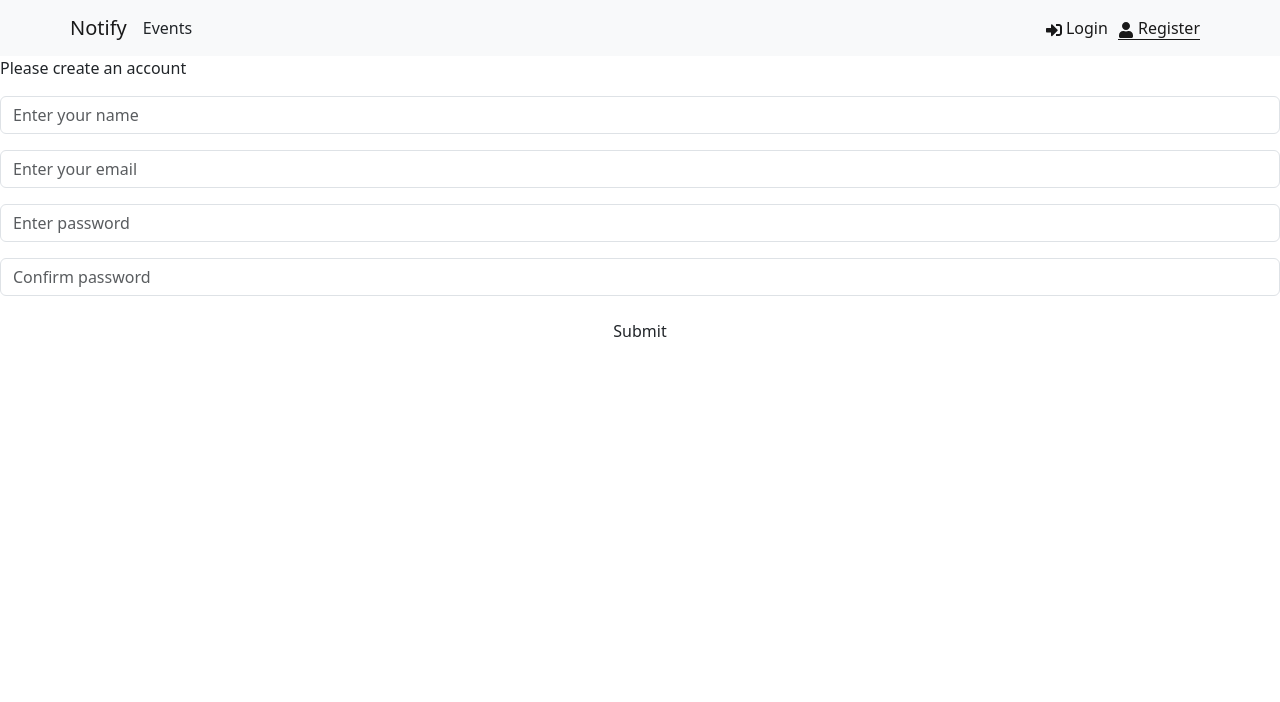
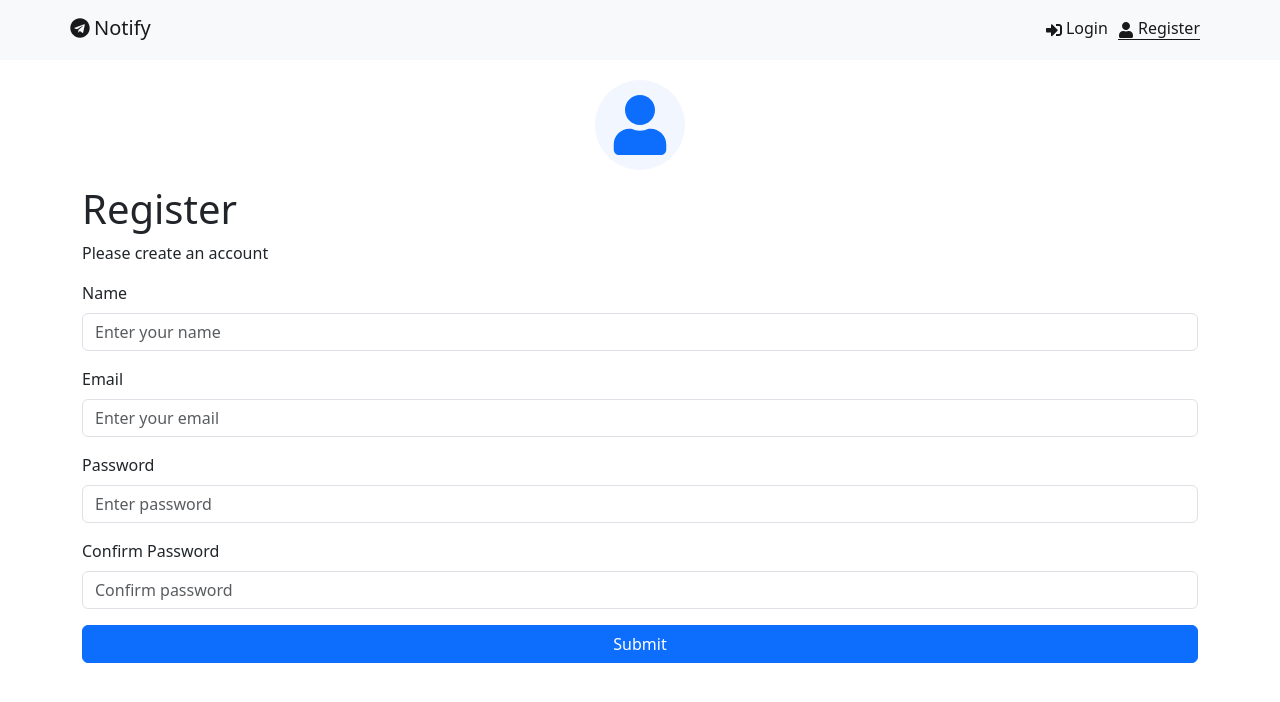
Before and after one commit to patriziosbr/notifybeta, a React (Create React App) app in the folder frontend/: page /register in a window 1280 px wide. Shown: the top 702 px of the page. Built offline with nearby package versions, Linux system fonts and the light colour scheme.

Commit message:
stile login register

```diff
--- a/frontend/src/components/Header.jsx
+++ b/frontend/src/components/Header.jsx
@@ -1,11 +1,16 @@
-import { FaSignInAlt, FaSignOutAlt, FaUser } from 'react-icons/fa'
-import { Link, useNavigate, NavLink } from 'react-router-dom'
+import { FaSignInAlt, FaSignOutAlt, FaUser, FaTelegram } from 'react-icons/fa'
+import { useNavigate, NavLink } from 'react-router-dom'
 import { useSelector, useDispatch } from 'react-redux'
 import { logout, reset } from '../features/auth/authSlice'
 
-import Container from 'react-bootstrap/Container';
 import Navbar from 'react-bootstrap/Navbar';
 import Nav from 'react-bootstrap/Nav';
+
+import Button from 'react-bootstrap/Button';
+import Form from 'react-bootstrap/Form';
+import Container from 'react-bootstrap/Container';
+import Row from 'react-bootstrap/Row';
+import Col from 'react-bootstrap/Col';
 
 function Header() {
   const navigate = useNavigate()
@@ -20,13 +25,16 @@ function Header() {
 
   return (
     <>
-    <Navbar className="bg-body-tertiary" fixed="top">
-      <Container>
-      <Navbar.Brand href='/'>Notify</Navbar.Brand>
+    <Container fluid className="bg-body-tertiary" style={{position:"fixed", top:"0", height:'60px'}}>
+      <Navbar className='container' >
+        <Navbar.Brand href='/' className='d-flex align-items-center'>
+            <FaTelegram className="mr-1"/>
+            Notify
+          </Navbar.Brand>
           <Nav className="me-auto">
-            {/* <NavLink style={{marginRight:'10px', textDecoration:"none"}} className="text-dark" activeclassname="active" to='/'>GoalSetter</NavLink> */}
-            {/* <NavLink style={{marginRight:'10px', textDecoration:"none"}} className="text-dark" activeclassname="active" to='/add-event'>Add Event</NavLink> */}
-            <NavLink style={{marginRight:'10px', textDecoration:"none"}} className="text-dark" activeclassname="active" to='/events'>Events</NavLink>
+            {/* <NavLink style={{marginRight:'10px', textDecoration:"none"}} className="text-dark" activeclassname="active" to='/'>GoalSetter</NavLink>
+            <NavLink style={{marginRight:'10px', textDecoration:"none"}} className="text-dark" activeclassname="active" to='/add-event'>Add Event</NavLink> */}
+            {user && (<NavLink style={{marginRight:'10px', textDecoration:"none"}} className="text-dark" activeclassname="active" to='/events'>Events</NavLink> )}
           </Nav>
           <Navbar.Toggle />
           <Navbar.Collapse className="justify-content-end">
@@ -47,43 +55,10 @@ function Header() {
               )}
             </Navbar.Text>
           </Navbar.Collapse>
+      </Navbar>
+
     </Container>
-    </Navbar>
-    {/* <header className='header'>
-      <div style={{display:'flex'}}>
-        <div style={{marginRight:'10px'}}>
-          <NavLink activeclassname="active" to='/'>GoalSetter</NavLink>
-        </div>
-        <div style={{marginRight:'10px'}}>
-          <NavLink activeclassname="active" to='/add-event'>Add Event</NavLink>
-        </div>
-        <div style={{marginRight:'10px'}}>
-          <NavLink activeclassname="active" to='/events'>Events</NavLink>
-        </div>
-      </div>
-      <ul>
-        {user ? (
-          <li>
-            <button className='btn' onClick={onLogout}>
-              <FaSignOutAlt /> Logout
-            </button>
-          </li>
-        ) : (
-          <>
-            <li>
-              <NavLink to='/login'>
-                <FaSignInAlt /> Login
-              </NavLink>
-            </li>
-            <li>
-              <NavLink to='/register'>
-                <FaUser /> Register
-              </NavLink>
-            </li>
-          </>
-        )}
-      </ul>
-    </header> */}
+
     </>
   )
 }
--- a/frontend/src/pages/Login.jsx
+++ b/frontend/src/pages/Login.jsx
@@ -5,6 +5,14 @@ import { useNavigate } from 'react-router-dom'
 import { toast } from 'react-toastify'
 import { login, reset } from '../features/auth/authSlice'
 import Spinner from '../components/Spinner'
+
+import Button from 'react-bootstrap/Button';
+import Form from 'react-bootstrap/Form';
+import Container from 'react-bootstrap/Container';
+import Row from 'react-bootstrap/Row';
+import Col from 'react-bootstrap/Col';
+
+import {AiOutlineLock} from 'react-icons/ai'
 
 function Login() {
   const [formData, setFormData] = useState({
@@ -57,45 +65,37 @@ function Login() {
 
   return (
     <>
-      <section className='heading'>
-        <h1>
-          <FaSignInAlt /> Login
-        </h1>
-        <p>Login and start setting goals</p>
-      </section>
-
-      <section className='form'>
-        <form onSubmit={onSubmit}>
-          <div className='form-group'>
-            <input
-              type='email'
-              className='form-control'
-              id='email'
-              name='email'
-              value={email}
-              placeholder='Enter your email'
-              onChange={onChange}
-            />
+      <Container>
+        <section style={{marginTop:"80px"}}>
+          <div style={{backgroundColor: "#f2f6ff",
+            borderRadius: "50%",
+            aspectRatio: "1",
+            display: "flex",
+            height: "90px",
+            margin: "auto",
+            justifyContent: "center",
+            alignItems: "center",
+            marginBottom: "15px"
+          }}>
+            <FaSignInAlt style={{fontSize:"60px", color:"#0d6efd" }}/>
           </div>
-          <div className='form-group'>
-            <input
-              type='password'
-              className='form-control'
-              id='password'
-              name='password'
-              value={password}
-              placeholder='Enter password'
-              onChange={onChange}
-            />
-          </div>
-
-          <div className='form-group'>
-            <button type='submit' className='btn btn-block'>
-              Submit
-            </button>
-          </div>
-        </form>
-      </section>
+          <h1>Login</h1>
+          <p>Login and start sending events</p>
+        </section>
+        <Form className="mb-3" onSubmit={onSubmit}>
+          <Form.Group className="mb-3">
+            <Form.Label>Email</Form.Label>
+            <Form.Control type="email" id='email' name="email" value={email} placeholder='Enter your email' onChange={onChange} />
+          </Form.Group>
+          <Form.Group className="mb-3">
+            <Form.Label>Password</Form.Label>
+            <Form.Control type="password" id='password' name="password" value={password} placeholder='Enter password' onChange={onChange} />
+          </Form.Group>
+          <Button className='btn btn-primary' style={{width:"100%"}}>
+            Submit
+          </Button>
+        </Form>
+      </Container>
     </>
   )
 }
--- a/frontend/src/pages/Register.jsx
+++ b/frontend/src/pages/Register.jsx
@@ -5,6 +5,12 @@ import { toast } from 'react-toastify'
 import { FaUser } from 'react-icons/fa'
 import { register, reset } from '../features/auth/authSlice'
 import Spinner from '../components/Spinner'
+
+import Button from 'react-bootstrap/Button';
+import Form from 'react-bootstrap/Form';
+import Container from 'react-bootstrap/Container';
+import Row from 'react-bootstrap/Row';
+import Col from 'react-bootstrap/Col';
 
 function Register() {
   const [formData, setFormData] = useState({
@@ -64,66 +70,45 @@ function Register() {
 
   return (
     <>
-      <section className='heading'>
-        <h1>
-          <FaUser /> Register
-        </h1>
+      <Container>
+      <section style={{marginTop:"80px"}}>
+        <div style={{backgroundColor: "#f2f6ff",
+          borderRadius: "50%",
+          aspectRatio: "1",
+          display: "flex",
+          height: "90px",
+          margin: "auto",
+          justifyContent: "center",
+          alignItems: "center",
+          marginBottom: "15px"
+        }}>
+          <FaUser style={{fontSize:"60px", color:"#0d6efd" }}/>
+        </div>
+        <h1>Register</h1>
         <p>Please create an account</p>
       </section>
-
-      <section className='form'>
-        <form onSubmit={onSubmit}>
-          <div className='form-group'>
-            <input
-              type='text'
-              className='form-control'
-              id='name'
-              name='name'
-              value={name}
-              placeholder='Enter your name'
-              onChange={onChange}
-            />
-          </div>
-          <div className='form-group'>
-            <input
-              type='email'
-              className='form-control'
-              id='email'
-              name='email'
-              value={email}
-              placeholder='Enter your email'
-              onChange={onChange}
-            />
-          </div>
-          <div className='form-group'>
-            <input
-              type='password'
-              className='form-control'
-              id='password'
-              name='password'
-              value={password}
-              placeholder='Enter password'
-              onChange={onChange}
-            />
-          </div>
-          <div className='form-group'>
-            <input
-              type='password'
-              className='form-control'
-              id='password2'
-              name='password2'
-              value={password2}
-              placeholder='Confirm password'
-              onChange={onChange}
-            />
-          </div>
-          <div className='form-group'>
-            <button type='submit' className='btn btn-block'>
-              Submit
-            </button>
-          </div>
-        </form>
-      </section>
+      <Form className="mb-3" onSubmit={onSubmit}>
+        <Form.Group className="mb-3">
+          <Form.Label>Name</Form.Label>
+          <Form.Control type="text" id='name' name="name" value={name} placeholder='Enter your name' onChange={onChange} />
+        </Form.Group>
+        <Form.Group className="mb-3">
+          <Form.Label>Email</Form.Label>
+          <Form.Control type="email" id='email' name="email" value={email} placeholder='Enter your email' onChange={onChange} />
+        </Form.Group>
+        <Form.Group className="mb-3">
+          <Form.Label>Password</Form.Label>
+          <Form.Control type="password" id='password' name="password" value={password} placeholder='Enter password' onChange={onChange} />
+        </Form.Group>
+        <Form.Group className="mb-3">
+          <Form.Label>Confirm Password</Form.Label>
+          <Form.Control type="password2" id='password2' name="password2" value={password2} placeholder='Confirm password' onChange={onChange} />
+        </Form.Group>
+        <Button className='btn btn-primary' style={{width:"100%"}}>
+          Submit
+        </Button>
+      </Form>
+      </Container>
     </>
   )
 }
```
Lines whose indentation alone changed are shown as unchanged.
